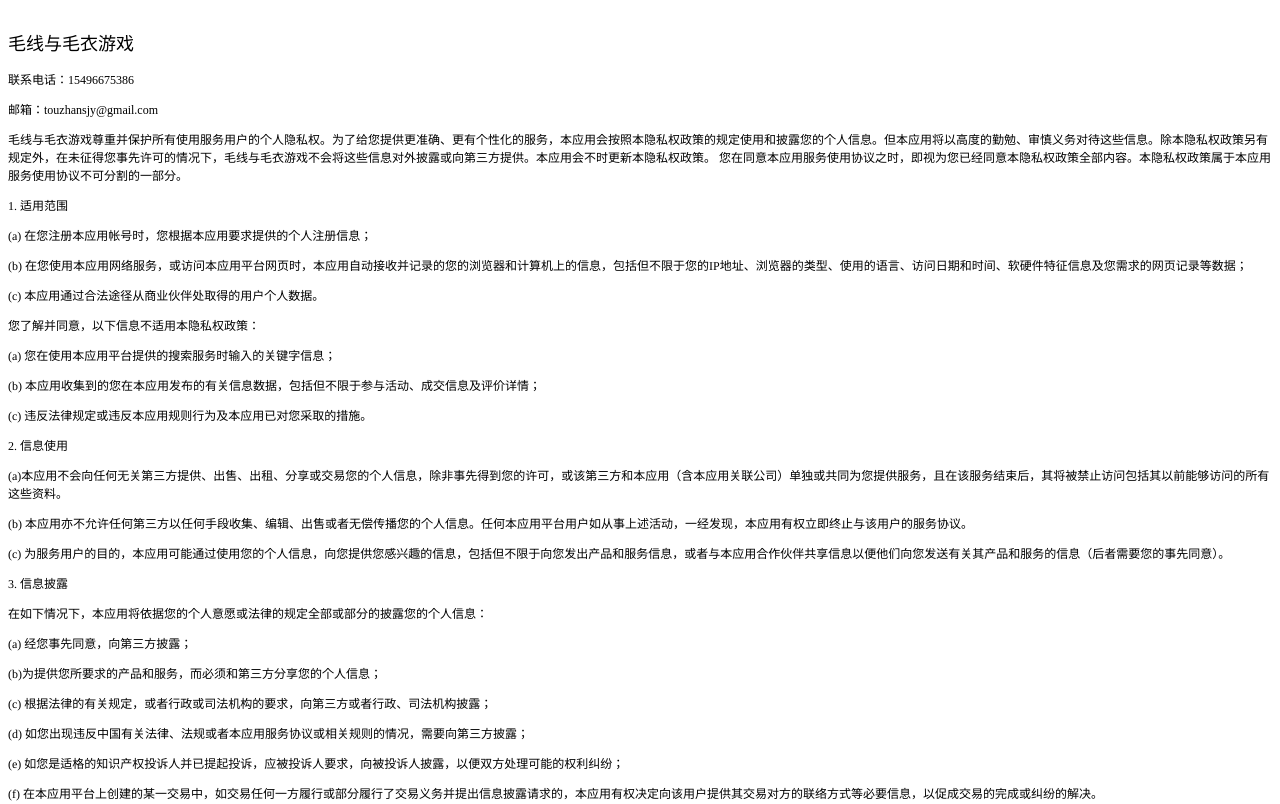
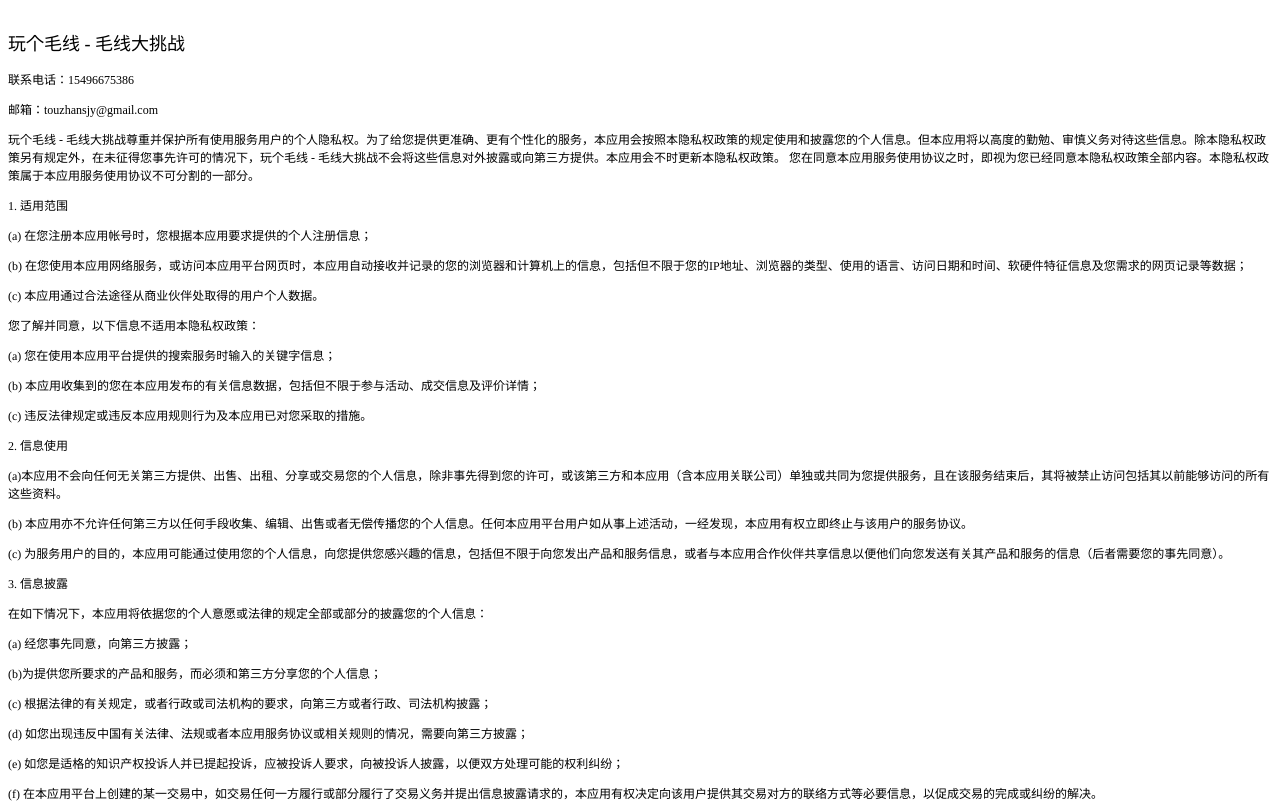
Before and after one commit to danshuihaibian/suognjuq, a plain HTML site: page index.html in a window 1280 px wide. Shown: the top 804 px of the page. Drawn offline with Linux system fonts and the light colour scheme.

Commit message:
Update index.html

```diff
--- a/index.html
+++ b/index.html
@@ -17,10 +17,10 @@
 </head>
 <body>
 <h2 style="margin: 0.0px 0.0px 14.9px 0.0px; font: 18.0px 'Songti SC'; -webkit-text-stroke: #000000"><span class="s1"><br>
-毛线与毛衣游戏</span></h2>
+玩个毛线 - 毛线大挑战</span></h2>
 <p class="p2"><span class="s1">联系电话：15496675386</span></p>
 <p class="p2"><span class="s1">邮箱：touzhansjy@gmail.com</span></p>
-<p class="p2"><span class="s1">毛线与毛衣游戏尊重并保护所有使用服务用户的个人隐私权。为了给您提供更准确、更有个性化的服务，本应用会按照本隐私权政策的规定使用和披露您的个人信息。但本应用将以高度的勤勉、审慎义务对待这些信息。除本隐私权政策另有规定外，在未征得您事先许可的情况下，毛线与毛衣游戏不会将这些信息对外披露或向第三方提供。本应用会不时更新本隐私权政策。</span><span class="s2"> </span><span class="s1">您在同意本应用服务使用协议之时，即视为您已经同意本隐私权政策全部内容。本隐私权政策属于本应用服务使用协议不可分割的一部分。</span><span class="s2"><span class="Apple-converted-space"> </span></span></p>
+<p class="p2"><span class="s1">玩个毛线 - 毛线大挑战尊重并保护所有使用服务用户的个人隐私权。为了给您提供更准确、更有个性化的服务，本应用会按照本隐私权政策的规定使用和披露您的个人信息。但本应用将以高度的勤勉、审慎义务对待这些信息。除本隐私权政策另有规定外，在未征得您事先许可的情况下，玩个毛线 - 毛线大挑战不会将这些信息对外披露或向第三方提供。本应用会不时更新本隐私权政策。</span><span class="s2"> </span><span class="s1">您在同意本应用服务使用协议之时，即视为您已经同意本隐私权政策全部内容。本隐私权政策属于本应用服务使用协议不可分割的一部分。</span><span class="s2"><span class="Apple-converted-space"> </span></span></p>
 <p class="p2"><span class="s2">1. </span><span class="s1">适用范围</span></p>
 <p class="p2"><span class="s2">(a) </span><span class="s1">在您注册本应用帐号时，您根据本应用要求提供的个人注册信息；</span></p>
 <p class="p2"><span class="s2">(b) </span><span class="s1">在您使用本应用网络服务，或访问本应用平台网页时，本应用自动接收并记录的您的浏览器和计算机上的信息，包括但不限于您的</span><span class="s2">IP</span><span class="s1">地址、浏览器的类型、使用的语言、访问日期和时间、软硬件特征信息及您需求的网页记录等数据；</span><span class="s2"><span class="Apple-converted-space"> </span></span></p>
```
